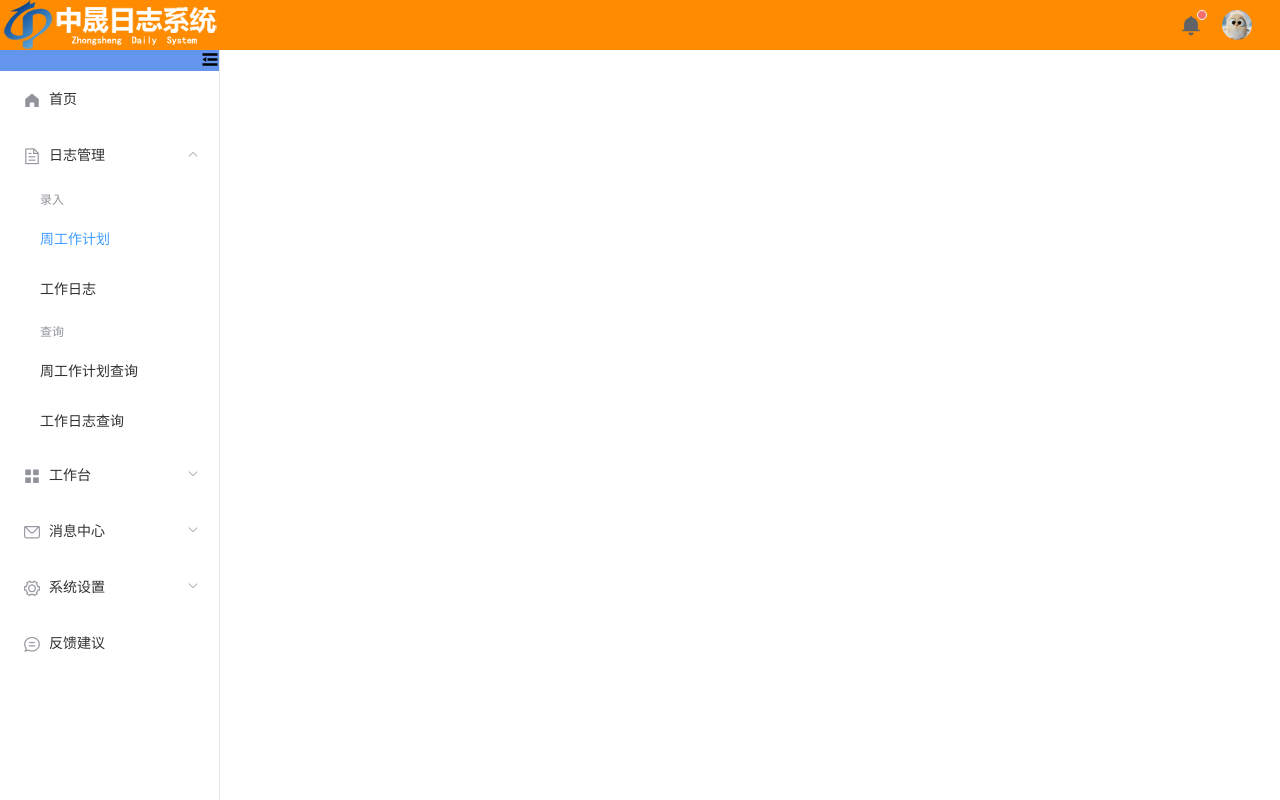
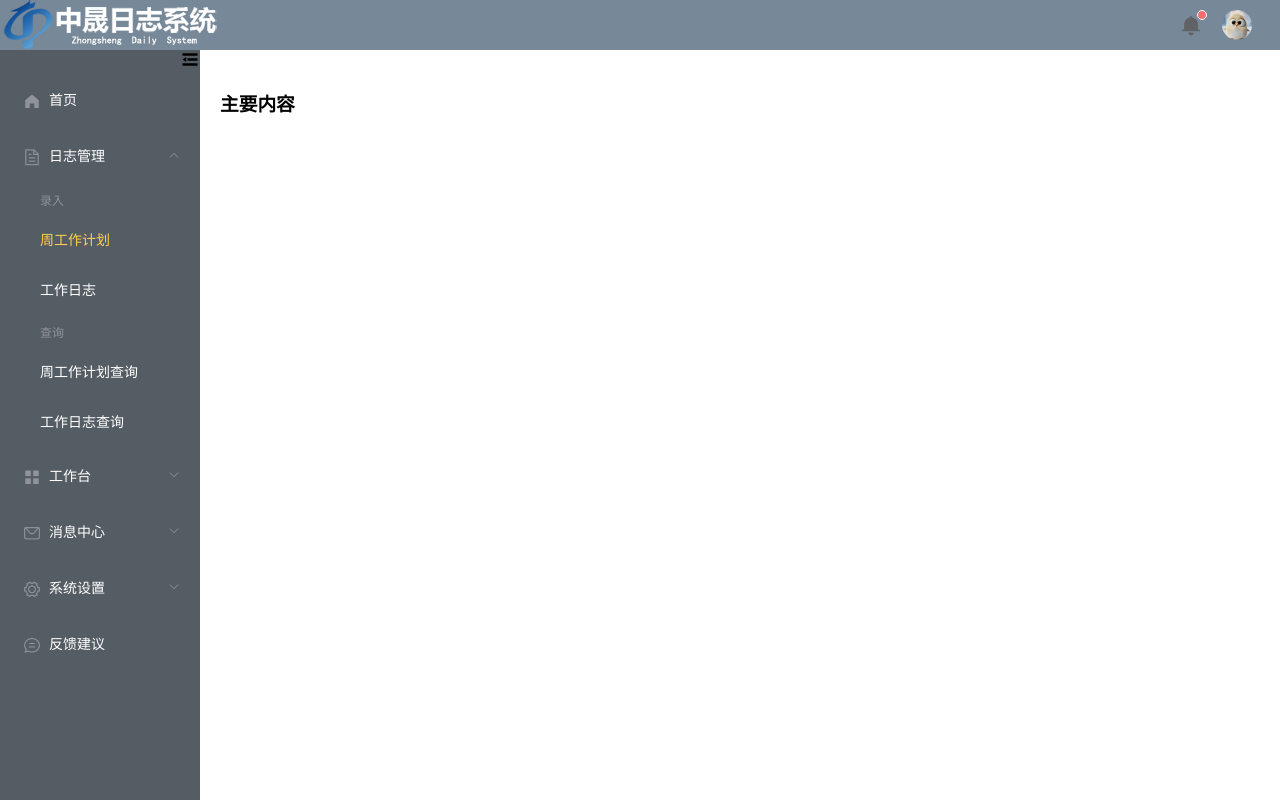
Before and after one commit to BaotaoWang/zhshzh-daily, a Vue app in the folder zhshzh-web/: page /home in a window 1280 px wide. Built offline with nearby package versions, Linux system fonts and the light colour scheme.

Commit message:
修改首页样式

```diff
--- a/zhshzh-web/src/components/home/home.vue
+++ b/zhshzh-web/src/components/home/home.vue
@@ -4,12 +4,14 @@
       <home-header />
     </el-header>
     <el-container>
-      <el-aside class="aside-style" :style="{width:(isCollapse?'64px':'220px')}">
+      <el-aside :style="{width:(isCollapse?'64px':'200px')}" class="aside-style">
         <div :class="isCollapse?'folded-div':'unfolded-div'" @click="handleCollapse">
           <div v-if="isCollapse" class="el-icon-s-unfold" style="font-size: 20px;"></div>
           <div v-else class="el-icon-s-fold" style="font-size: 20px;"></div>
         </div>
-        <home-aside :isCollapse="isCollapse"></home-aside>
+        <div class="home-aside-style1">
+          <home-aside :isCollapse="isCollapse"></home-aside>
+        </div>
       </el-aside>
       <el-main>
         <home-main />
@@ -48,30 +50,28 @@ export default {
   height: 100%;
   width: 100%;
 }
-.aside-style {
+.aside-style{
+  background-color: #545c64;
+}
+.home-aside-style1 {
   display: block;
   position: absolute;
-  left: 0;
-  top: 50px;
+  top: 72px;
+  width: 200px;
   bottom: 0;
   overflow-y: auto;
   overflow-x: hidden;
-  border-right: solid 1px #e6e6e6;
 }
-.aside-style::-webkit-scrollbar {
+.home-aside-style1::-webkit-scrollbar {
   display: none;
 }
 .folded-div {
-  width: 42px;
   padding-left: 22px;
   cursor: pointer;
-  background-color: cornflowerblue;
 }
 .unfolded-div {
-  width: 220px;
   margin-right: 0px;
   cursor: pointer;
   text-align: right;
-  background-color: cornflowerblue;
 }
 </style>
--- a/zhshzh-web/src/components/home/homeAside.vue
+++ b/zhshzh-web/src/components/home/homeAside.vue
@@ -7,7 +7,11 @@
       @select="handleSelect"
       :unique-opened=true
       :collapse="isCollapse"
-      :collapse-transition=false>
+      :collapse-transition=false
+      background-color="#545c64"
+      text-color="#fff"
+      active-text-color="#ffd04b"
+    >
       <el-menu-item index="0">
         <i class="el-icon-s-home"></i>
         <span slot="title">首页</span>
@@ -35,7 +39,7 @@
         <el-menu-item-group>
           <el-menu-item index="2-1">便签</el-menu-item>
           <el-menu-item index="2-2">题库</el-menu-item>
-          <el-menu-item index="2-2">博客</el-menu-item>
+          <el-menu-item index="2-3">博客</el-menu-item>
         </el-menu-item-group>
       </el-submenu>
       <el-submenu index="3">
@@ -46,7 +50,7 @@
         <el-menu-item-group>
           <el-menu-item index="3-1">评论</el-menu-item>
           <el-menu-item index="3-2">回复</el-menu-item>
-          <el-menu-item index="3-2">提醒</el-menu-item>
+          <el-menu-item index="3-3">提醒</el-menu-item>
         </el-menu-item-group>
       </el-submenu>
       <el-submenu index="4">
--- a/zhshzh-web/src/components/home/homeHeader.vue
+++ b/zhshzh-web/src/components/home/homeHeader.vue
@@ -56,7 +56,7 @@ export default {
 
 <style scoped>
 .header-style {
-  background-color: darkorange;
+  background-color: lightslategray;
   height: 100%;
   width: 100%;
 }
```
